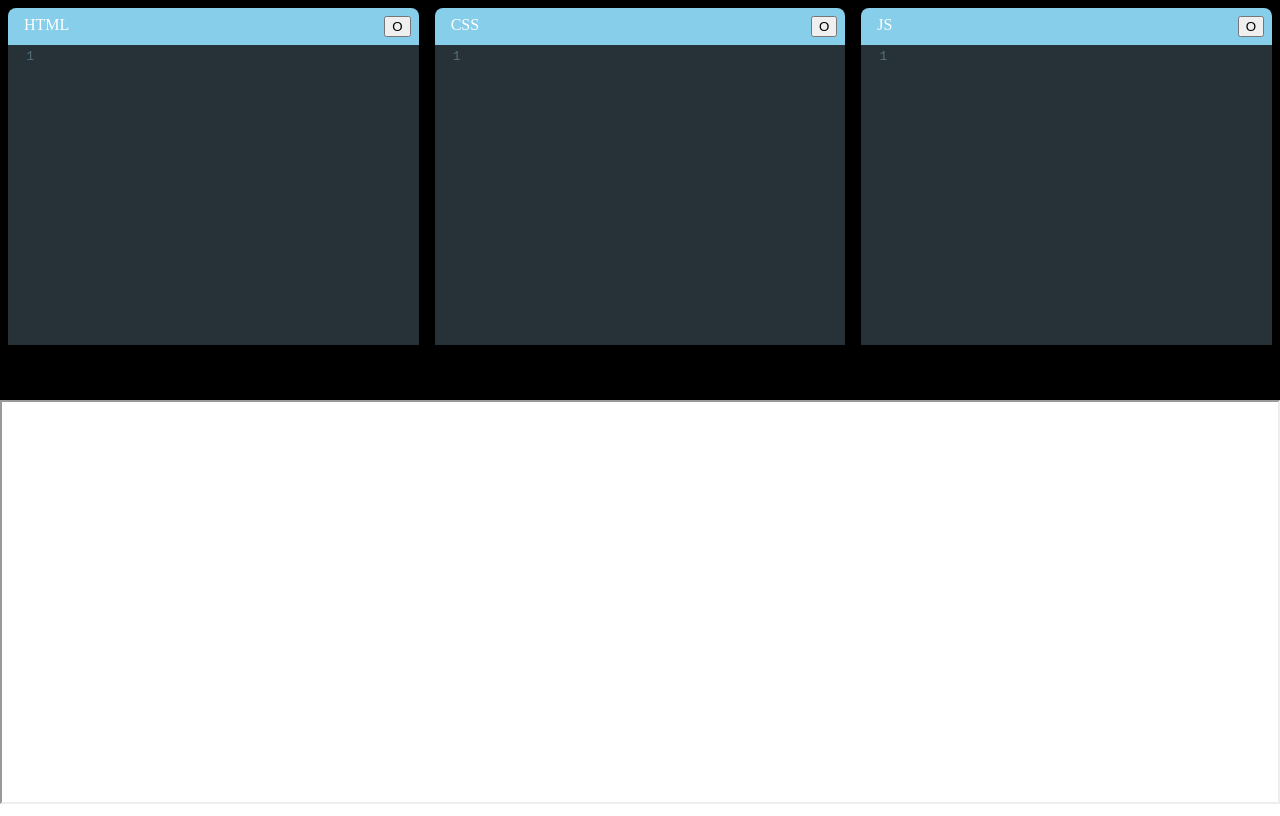
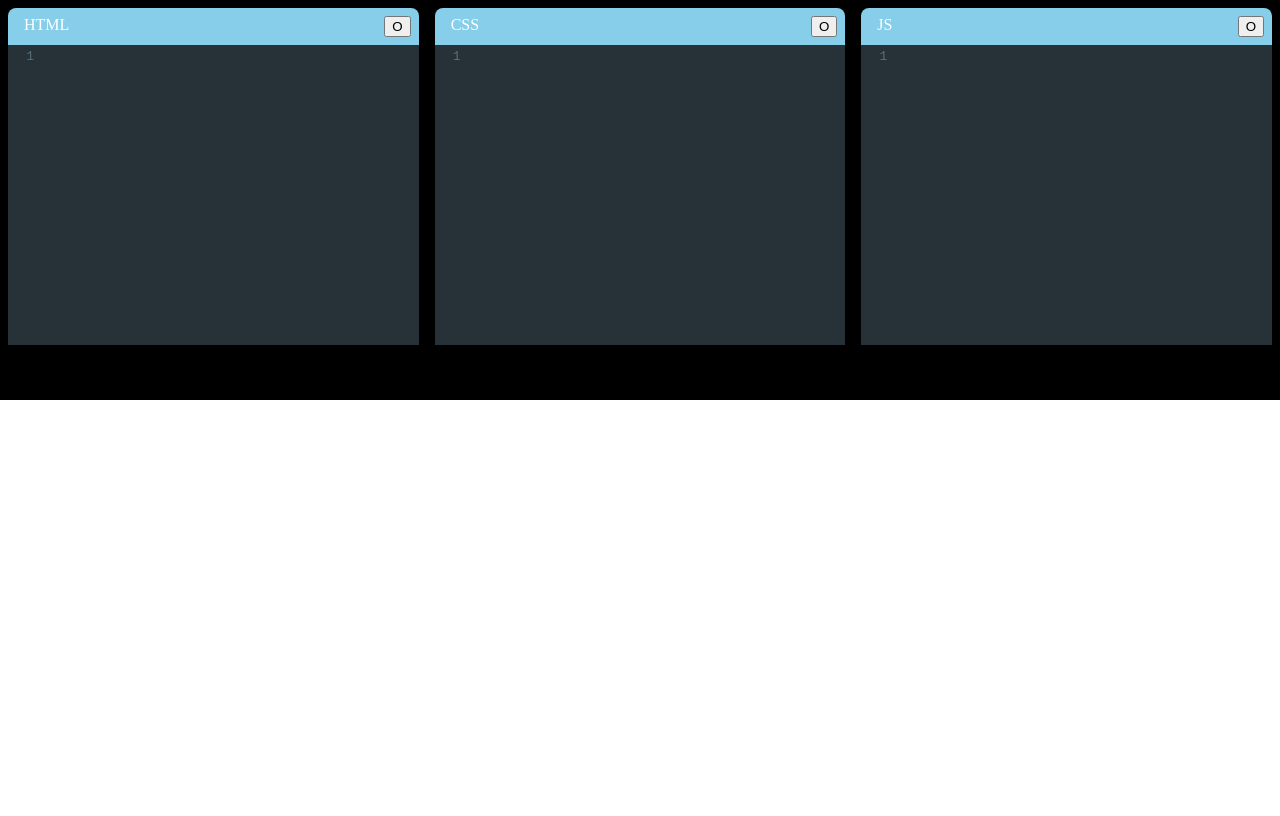
Before and after one commit to Mmarin95/codepen-react-clone, a React (Create React App) app: page / in a window 1280 px wide. Built offline with nearby package versions, Linux system fonts and the light colour scheme.

Commit message:
Add iframe code-output style

```diff
--- a/src/App.js
+++ b/src/App.js
@@ -24,6 +24,7 @@ function App() {
       </div>
       <div className="pane">
         <iframe
+        className="code-output"
           title="output"
           sandbox="allow-scripts"
           width="100%"
--- a/src/index.css
+++ b/src/index.css
@@ -41,3 +41,8 @@ body {
   border-bottom-right-radius: 0.5rem;
   overflow: hidden;
 }
+
+.code-output {
+  border: none;
+  padding: .5rem;
+}
```
